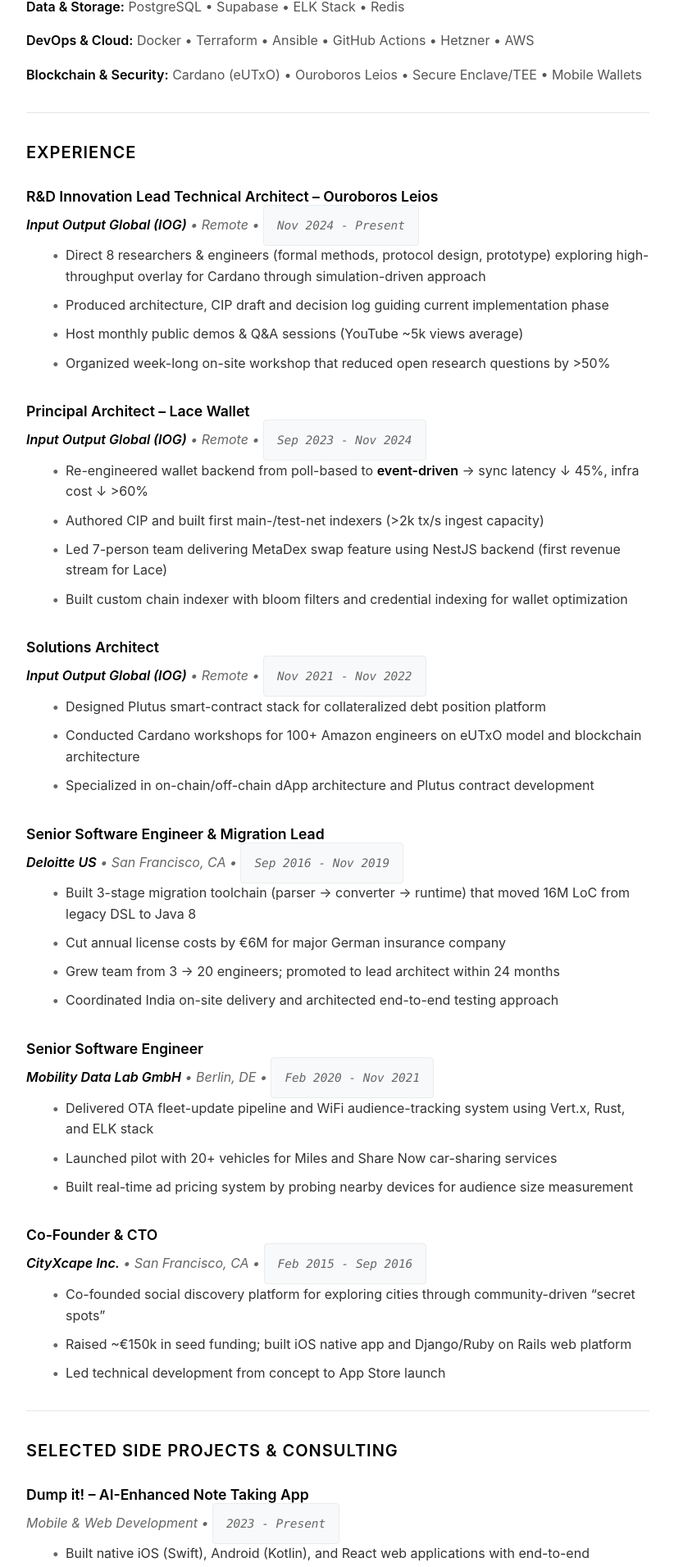
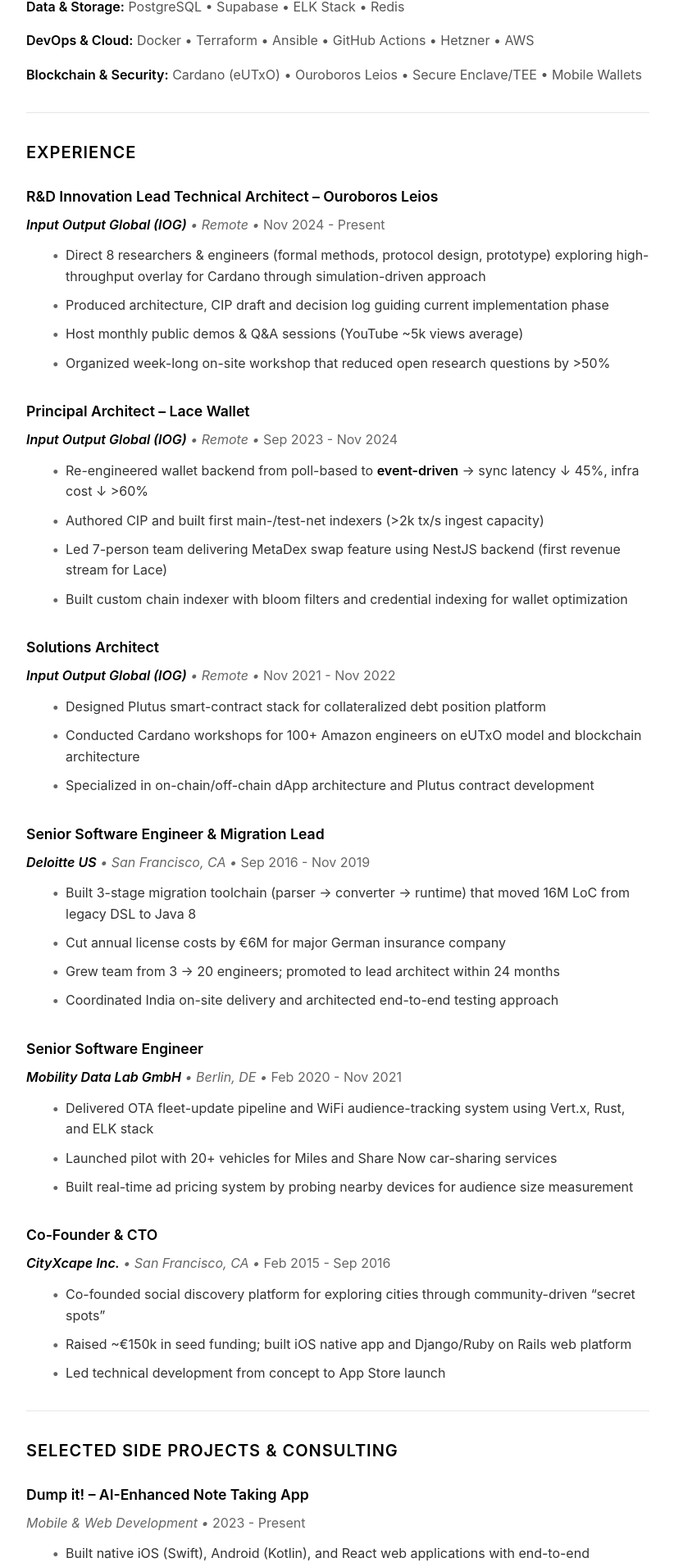
Before and after one commit to will-break-it/will-break-it.github.io, a Jekyll site: the page built from index.md, in a window 1280 px wide. Shown: the part 604-2516 px from the top of the page at 82% size, without its empty margins (228-1050 px from the left). Built offline with Jekyll 4.4.1, drawn with Linux system fonts in a browser that asks for light colours.

Commit message:
Replace code block date styling with clean grayish text to match location appearance

```diff
--- a/assets/css/style.scss
+++ b/assets/css/style.scss
@@ -99,6 +99,12 @@
   margin-bottom: 0.5rem;
 }
 
+.date {
+  color: #666;
+  font-style: normal;
+  font-weight: normal;
+}
+
 // Clean spacing for tech section
 p + p {
   margin-top: 0.75rem;
--- a/index.md
+++ b/index.md
@@ -34,40 +34,40 @@
 ## EXPERIENCE
 
 ### **R&D Innovation Lead Technical Architect – Ouroboros Leios**
-**Input Output Global (IOG)** • *Remote* • `Nov 2024 - Present`
+**Input Output Global (IOG)** • *Remote* • <span class="date">Nov 2024 - Present</span>
 - Direct 8 researchers & engineers (formal methods, protocol design, prototype) exploring high-throughput overlay for Cardano through simulation-driven approach
 - Produced architecture, CIP draft and decision log guiding current implementation phase
 - Host monthly public demos & Q&A sessions (YouTube ~5k views average)
 - Organized week-long on-site workshop that reduced open research questions by >50%
 
 ### **Principal Architect – Lace Wallet**
-**Input Output Global (IOG)** • *Remote* • `Sep 2023 - Nov 2024`
+**Input Output Global (IOG)** • *Remote* • <span class="date">Sep 2023 - Nov 2024</span>
 - Re-engineered wallet backend from poll-based to **event-driven** → sync latency ↓ 45%, infra cost ↓ >60%
 - Authored CIP and built first main-/test-net indexers (>2k tx/s ingest capacity)
 - Led 7-person team delivering MetaDex swap feature using NestJS backend (first revenue stream for Lace)
 - Built custom chain indexer with bloom filters and credential indexing for wallet optimization
 
 ### **Solutions Architect**
-**Input Output Global (IOG)** • *Remote* • `Nov 2021 - Nov 2022`
+**Input Output Global (IOG)** • *Remote* • <span class="date">Nov 2021 - Nov 2022</span>
 - Designed Plutus smart-contract stack for collateralized debt position platform
 - Conducted Cardano workshops for 100+ Amazon engineers on eUTxO model and blockchain architecture
 - Specialized in on-chain/off-chain dApp architecture and Plutus contract development
 
 ### **Senior Software Engineer & Migration Lead**
-**Deloitte US** • *San Francisco, CA* • `Sep 2016 - Nov 2019`
+**Deloitte US** • *San Francisco, CA* • <span class="date">Sep 2016 - Nov 2019</span>
 - Built 3-stage migration toolchain (parser → converter → runtime) that moved 16M LoC from legacy DSL to Java 8
 - Cut annual license costs by €6M for major German insurance company
 - Grew team from 3 → 20 engineers; promoted to lead architect within 24 months
 - Coordinated India on-site delivery and architected end-to-end testing approach
 
 ### **Senior Software Engineer**
-**Mobility Data Lab GmbH** • *Berlin, DE* • `Feb 2020 - Nov 2021`
+**Mobility Data Lab GmbH** • *Berlin, DE* • <span class="date">Feb 2020 - Nov 2021</span>
 - Delivered OTA fleet-update pipeline and WiFi audience-tracking system using Vert.x, Rust, and ELK stack
 - Launched pilot with 20+ vehicles for Miles and Share Now car-sharing services
 - Built real-time ad pricing system by probing nearby devices for audience size measurement
 
 ### **Co-Founder & CTO**
-**CityXcape Inc.** • *San Francisco, CA* • `Feb 2015 - Sep 2016`
+**CityXcape Inc.** • *San Francisco, CA* • <span class="date">Feb 2015 - Sep 2016</span>
 - Co-founded social discovery platform for exploring cities through community-driven "secret spots"
 - Raised ~€150k in seed funding; built iOS native app and Django/Ruby on Rails web platform
 - Led technical development from concept to App Store launch
@@ -77,7 +77,7 @@
 ## SELECTED SIDE PROJECTS & CONSULTING
 
 ### **Dump it! – AI-Enhanced Note Taking App**
-*Mobile & Web Development* • `2023 - Present`
+*Mobile & Web Development* • <span class="date">2023 - Present</span>
 - Built native iOS (Swift), Android (Kotlin), and React web applications with end-to-end encryption
 - Implemented Diffie-Hellman key exchange + AES for secure note storage using Supabase backend
 - Self-hosted Whisper v3 for speech-to-text transcription, summaries, and translations
@@ -86,7 +86,7 @@
 - Successfully launched on web, App Store, and Google Play Store
 
 ### **Drip Dropz – NFT Marketplace**
-*Blockchain Development* • `2022 - 2024`
+*Blockchain Development* • <span class="date">2022 - 2024</span>
 - Built complete NFT trading platform from scratch using React/TypeScript with comprehensive testing
 - Implemented CIP-30 wallet standard and developed transaction construction libraries for Cardano
 - Created background web worker sync approach for event-driven wallet updates (later adopted by Lace team)
@@ -95,7 +95,7 @@
 - Established test-driven development practices and CI/CD pipeline for reliable deployments
 
 ### **Berlin Pool – Cardano Stakepool Operations**
-*Blockchain Infrastructure* • `2021 - 2024`
+*Blockchain Infrastructure* • <span class="date">2021 - 2024</span>
 - Operated Cardano consensus nodes producing 2k+ mainnet blocks and attracting 15M+ ADA delegation
 - Implemented automated deployment and scaling using Docker, Ansible, and Terraform
 - Managed cryptographic key security, backup systems, and high-availability infrastructure
@@ -107,7 +107,7 @@
 ## EDUCATION
 
 **Bachelor of Science in Computer Science**
-*DHBW Stuttgart* • Stuttgart, DE • `Oct 2011 - Aug 2014`
+*DHBW Stuttgart* • Stuttgart, DE • <span class="date">Oct 2011 - Aug 2014</span>
 
 ---
 
```
